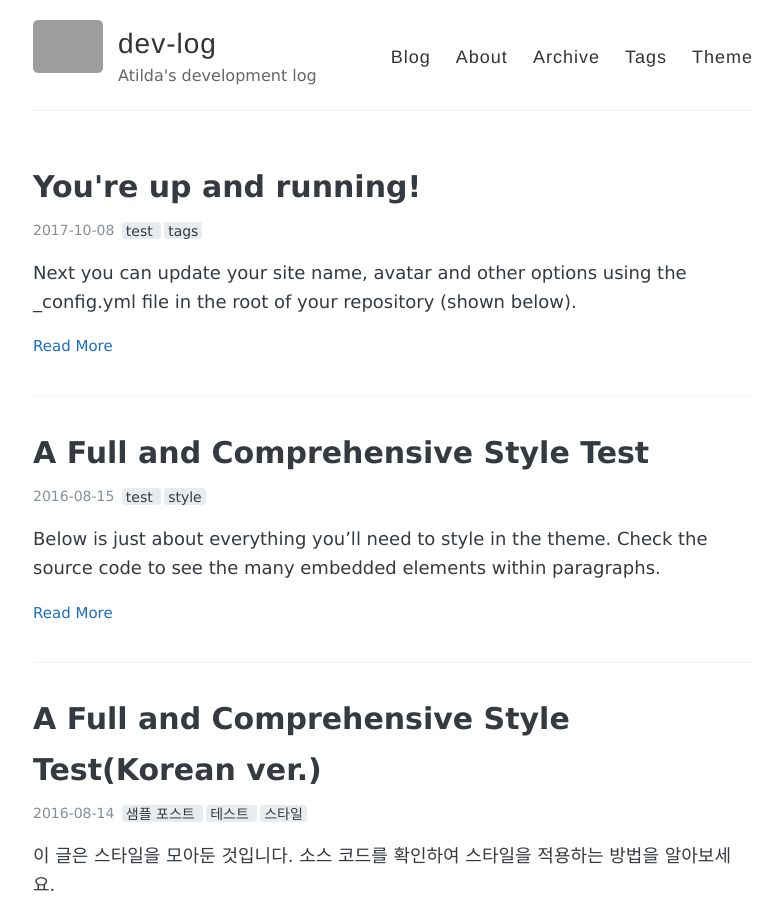
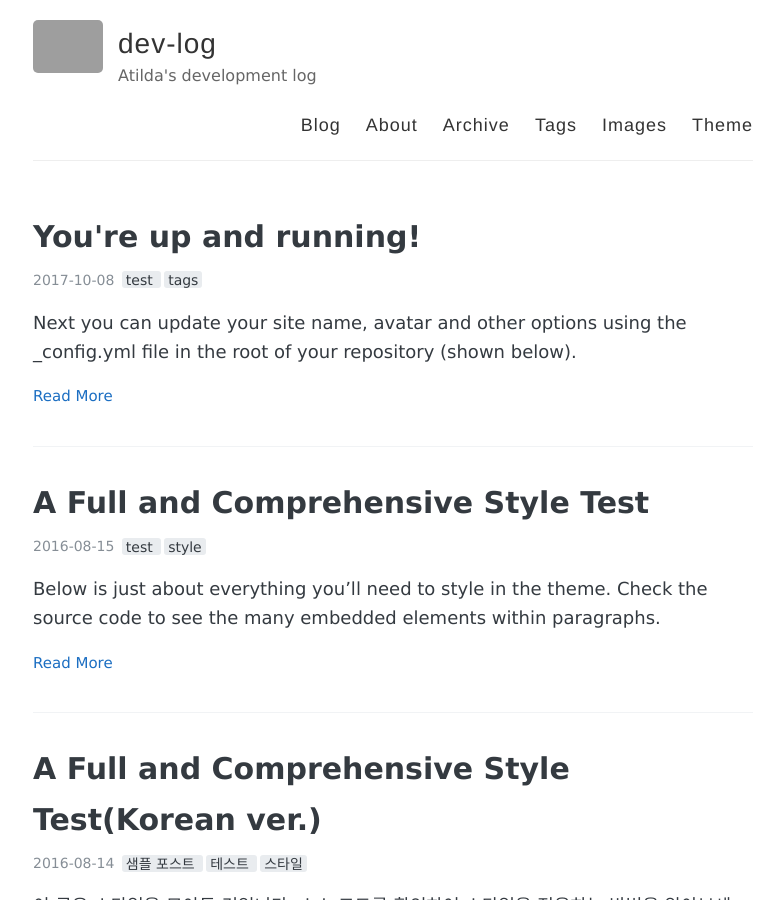
Before and after one commit to stellarway/stellarway.github.io, a Jekyll site: the page built from index.html, in a window 1280 px wide and 900 px high. Shown: the whole window, without its empty margins (247-1031 px from the left). Built offline with Jekyll 4.4.1, drawn with Linux system fonts in a browser that asks for light colours; the list of posts is cut into pages by our own code; grey boxes are pictures that could not be loaded.

Commit message:
Update _config.yml

```diff
--- a/_config.yml
+++ b/_config.yml
@@ -28,6 +28,8 @@ navigation:
     url: /archive
   - name: Tags
     url: /tags
+  - name: Images
+    url: /images
   - name: Theme
     url: https://github.com/AWEEKJ/kiko-now
 
```
